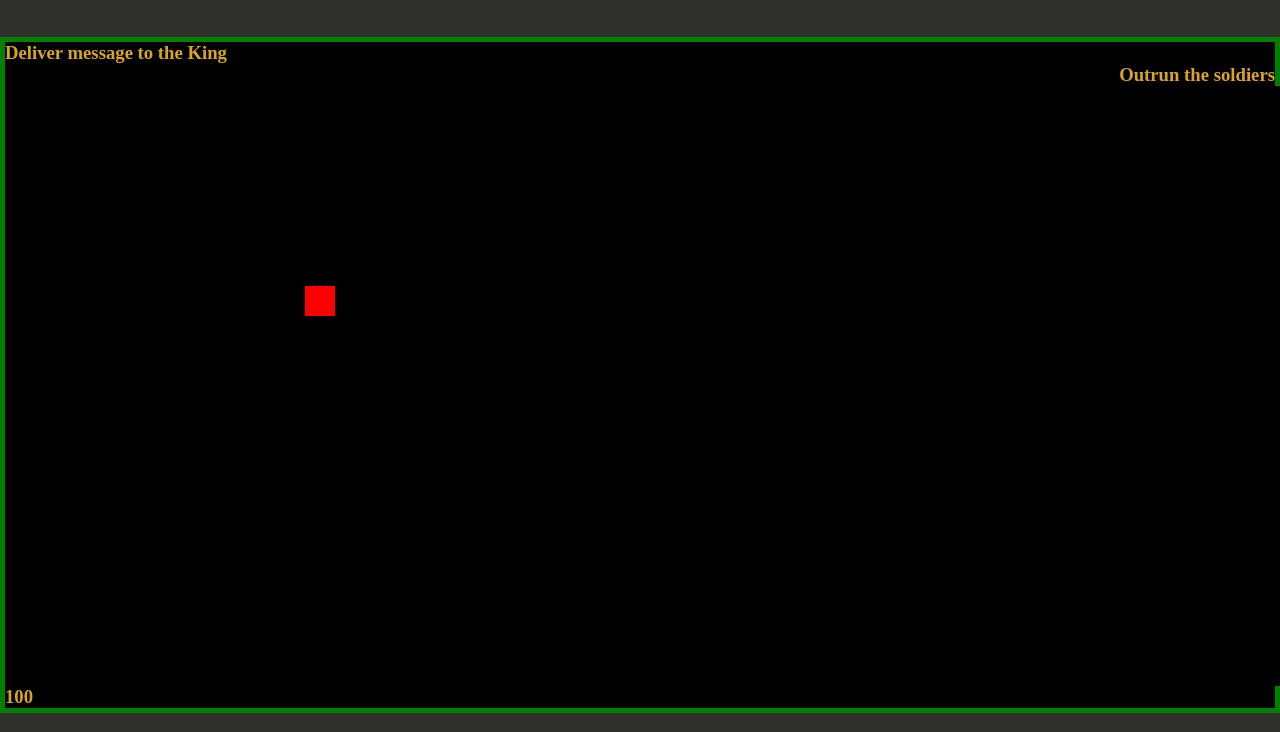
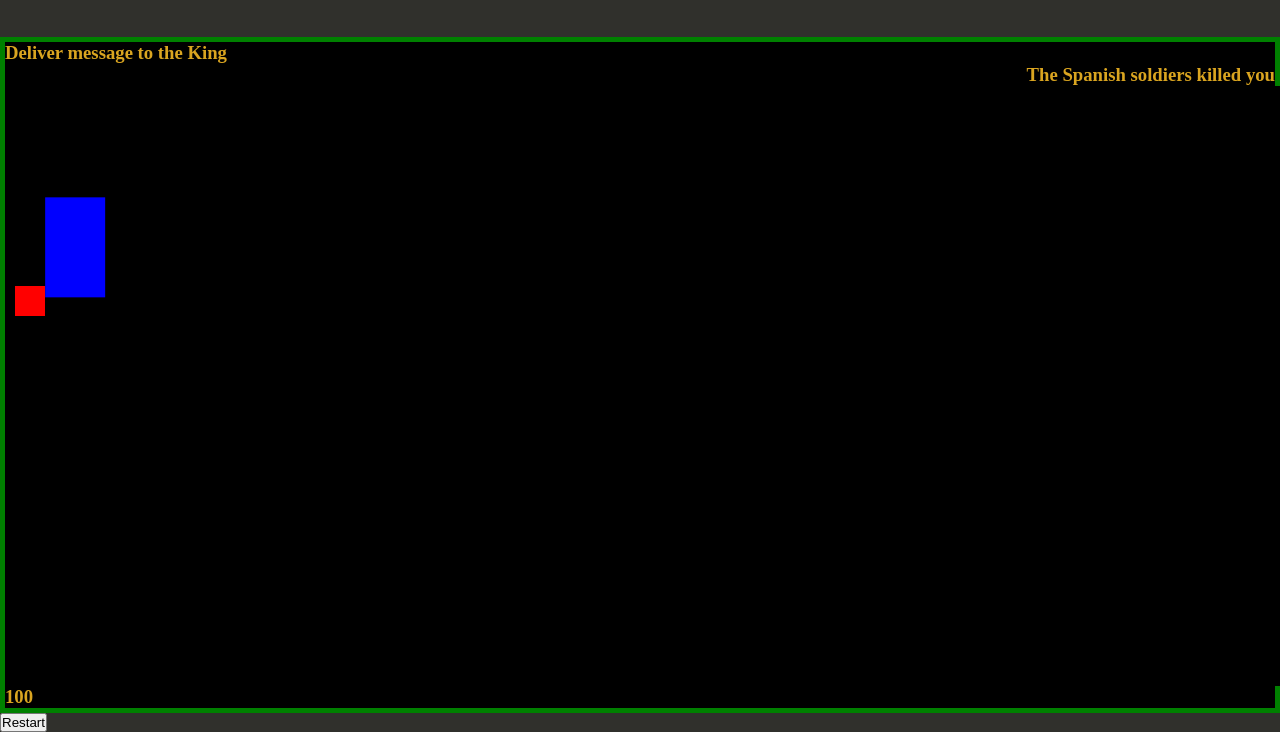
Before and after one commit to EdJaPe/Inty_Run, a plain HTML site: page index.html in a window 1280 px wide. Shown: the part 100-832 px from the top of the page. Drawn offline with Linux system fonts and the light colour scheme.

Commit message:
closer to Finished product

```diff
--- a/app.js
+++ b/app.js
@@ -26,24 +26,22 @@ function Runner(x, y, width, height, color) {
     this.update = function() {
     if (this.x > 0 && this.x < 1400){
         // this.x = canvas.width
-        this.x += 2
+        this.x -= 2
         }
     }
-    // this.newPosition = function() {
-    //     this.x += x;
-    //     this.y += y;
-    // }
+
 }
 
-let inty = new Runner(300, 200, 30, 30, 'red')
-let spanish = new Runner(50, 150, 60, 100, '#bada55')
+let inty = new Runner(10, 200, 30, 30, 'red')
+let spanish = new Runner(100, 150, 60, 100, '#bada55')
 
 let makeBabyEnemies = () => {
-    enemies.push(new Runner(50, 150, 60, 100, 'blue'))
-    console.log(enemies)
+    enemies.push(new Runner(Math.random()*canvas.width, Math.random()*canvas.height, 60, 100, 'blue'))
 }
 let renderEnemies = () => {
+
     if (enemies.length != 0){
+        //
         enemies.forEach(enemy => {
             enemy.render()
             enemy.update()
@@ -64,26 +62,44 @@ let gameLoop = () => {
     // spanish.render()
     // spanish.update()
     detectHit()
+    win ()
+    //call win function
 }
 let detectHit = () => {
-    if (
-      spanish.x + spanish.width >= inty.x &&
-      spanish.x <=  inty.x + inty.width &&
-      spanish.y <=  inty.y + inty.height &&
-      spanish.y + spanish.height >= inty.y
-    ) {
-        endGame()
+    enemies.forEach(function(enemy){
+        if (
+            enemy.x + enemy.width > inty.x &&
+            enemy.x <  inty.x + inty.width &&
+            enemy.y <  inty.y + inty.height &&
+            enemy.y + enemy.height > inty.y
+          ) {
+              endGame()
+          }
+    })
+
+}
+// create function that states a win
+//
+let win = () => {
+    if (inty.x > canvas.width - 30) {
+        console.log("win")
+        statusDisplay.innerText = 'you reached the king, you win!'
+
     }
+    //check if Inty crosses point in canvas
+    //check Inty's x axis position is greater than game.width-30
+    //if win then display win statement in
 }
+
 
 let endGame = () => {
     console.log("End game")
     inty.alive = false
     statusDisplay.innerText = 'The Spanish soldiers killed you'
-    //setTime( () => {
         clearInterval(gameInterval)
-    //}, 200)
 }
+
+
 let intysBtns = (e) => {
     switch(e.key) {
       case 'w':
@@ -98,14 +114,15 @@ let intysBtns = (e) => {
         case 'd':
         inty.x += movement
         break
-        case 'j':
-        makeBabyEnemies()
+        // case 'j':
+        // makeBabyEnemies()
     }
 }
 
 document.addEventListener('keydown', intysBtns)
 
 let gameInterval = setInterval(gameLoop, 100)
+let enemyAppear = setInterval(makeBabyEnemies, 2000)
 
 // document.querySelector('#btm-left').addEventListener('click', () => {
 //   clearInterval(gameInterval)
@@ -119,3 +136,6 @@ let gameInterval = setInterval(gameLoop, 100)
 // give inty an image and soldier
 // render "you lose" banner after look into button type submit*
 // render  a reset button
+
+
+//use ramdom function to ramdomly choose new enemy positions
--- a/index.html
+++ b/index.html
@@ -18,6 +18,10 @@
         <aside id="btn-right"><h3 id="movement"></h3></aside>
 
     </div>
+    <form>
+        <button type="submit">Restart</button>
+
+    </form>
     <script src="./app.js"></script>
 
 </body>
```
